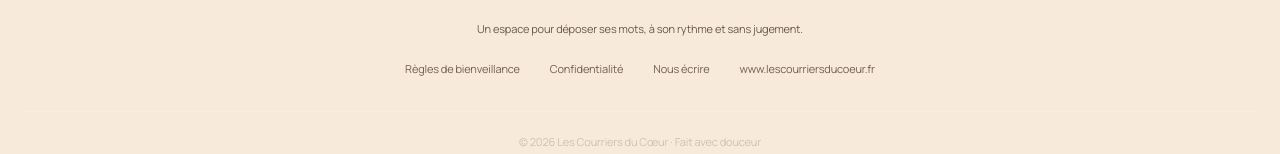
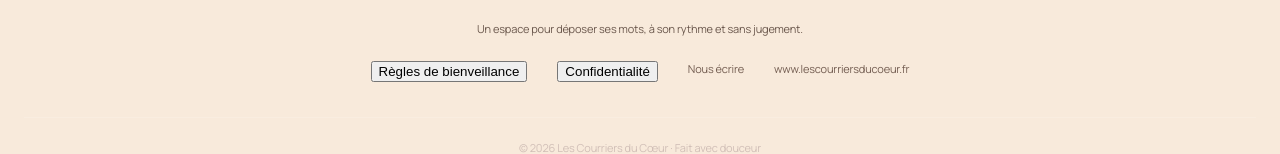
Before and after one commit to njyw4z5df6-debug/les-courriers-du-coeur, a React (Vite) app: page / in a window 1280 px wide. Shown: the part 2999-3153 px from the top of the page. Built offline with nearby package versions, Linux system fonts and the light colour scheme; no server answers; the database is empty.

Commit message:
Ajouter bienveillance et confidentialite au pied de page

```diff
--- a/src/components/Footer.tsx
+++ b/src/components/Footer.tsx
@@ -1,16 +1,34 @@
+import { useState } from 'react'
 import { CONTACT_EMAIL, SITE_HOST, SITE_URL } from '../config/site'
 
 export function Footer() {
+  const [info, setInfo] = useState<'bienveillance' | 'confidentialite' | null>(null)
+
   return (
     <footer className="site-footer" id="confidentialite">
       <div className="footer-brand"><span>♡</span><strong>Les Courriers <i>du Cœur</i></strong></div>
       <p>Un espace pour déposer ses mots, à son rythme et sans jugement.</p>
       <div className="footer-links">
-        <a href="#bienveillance">Règles de bienveillance</a>
-        <a href="#confidentialite">Confidentialité</a>
+        <button type="button" onClick={() => setInfo(info === 'bienveillance' ? null : 'bienveillance')}>Règles de bienveillance</button>
+        <button type="button" onClick={() => setInfo(info === 'confidentialite' ? null : 'confidentialite')}>Confidentialité</button>
         <a href={`mailto:${CONTACT_EMAIL}`}>Nous écrire</a>
         <a href={SITE_URL} rel="home">{SITE_HOST}</a>
       </div>
+
+      {info === 'bienveillance' && (
+        <div className="footer-info">
+          <strong>♡ Ici, on échange avec bienveillance.</strong>
+          <p>Respect, écoute et absence de jugement sont essentiels. Les insultes, propos haineux, discriminatoires, humiliants, menaçants ou le harcèlement ne sont pas acceptés. Pour préserver chacun, les courriers et réponses sont modérés avant publication.</p>
+        </div>
+      )}
+
+      {info === 'confidentialite' && (
+        <div className="footer-info">
+          <strong>♡ Votre histoire vous appartient.</strong>
+          <p>Votre adresse e-mail n’est pas affichée publiquement : seul votre pseudonyme apparaît sur le site. Évitez de partager dans vos courriers des informations permettant de vous identifier ou d’identifier une autre personne. Les contenus publiés restent accessibles aux membres selon les conditions d’accès du site.</p>
+        </div>
+      )}
+
       <p className="copyright">© {new Date().getFullYear()} Les Courriers du Cœur · Fait avec douceur</p>
     </footer>
   )
```
